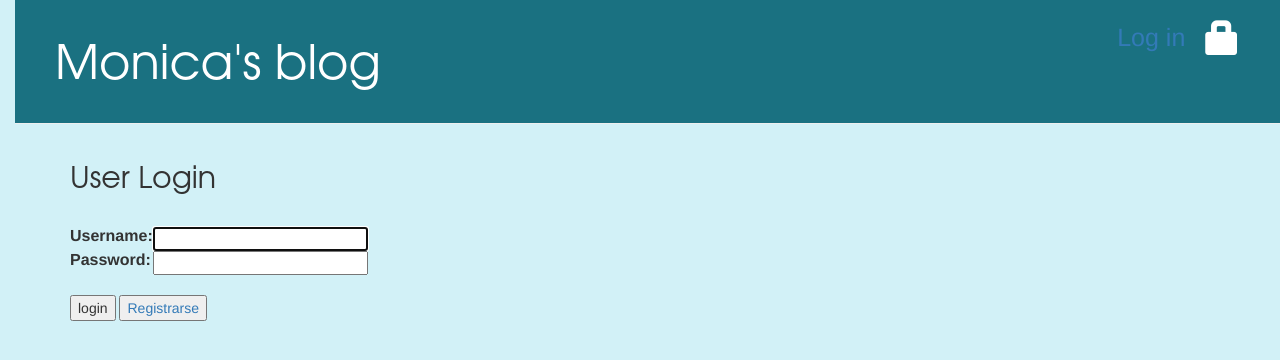
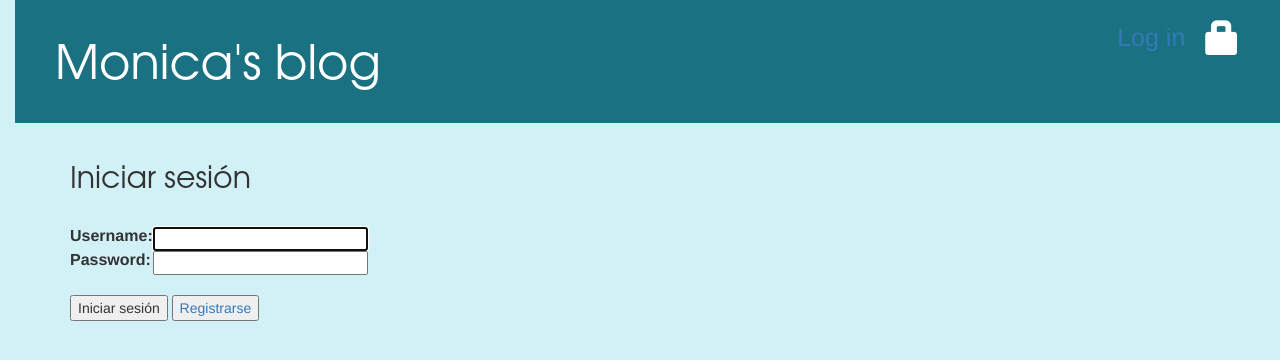
Before and after one commit to MCamposRom/my-first-blog, a Django app: page /acount/login/ in a window 1280 px wide. Shown: the top 360 px of the page. Run offline with Django 3.2, Linux system fonts and the light colour scheme; some libraries are stand-ins or nearby versions.

Commit message:
Registrar-IniciarSesion

```diff
--- a/blog/templates/registration/login.html
+++ b/blog/templates/registration/login.html
@@ -7,7 +7,7 @@
 
     <form method="post" action="{% url 'login' %}">
     {% csrf_token %}
-        <h2>User Login</h2>
+        <h2>Iniciar sesión</h2>
         <br>
         <table>
         <tr>
@@ -20,7 +20,7 @@
         </tr>
         </table>
         <br>
-        <input type="submit" value="login" />
+        <input type="submit" value="Iniciar sesión" />
         <input type="hidden" name="next" value="{{ next }}" />
         <a href="/register"><input type="submit" value="Registrarse"></input></a>
     </form>
--- a/blog/templates/registration/register.html
+++ b/blog/templates/registration/register.html
@@ -7,7 +7,7 @@
         {{ form.as_p }}
         {% csrf_token %}
         <button type="submit">Registrar</button>
-        <a href="/login"><input type="submit" value="Iniciar sesión"></input></a>
+        <a href="{% url 'login' %}"><input type="submit" value="Iniciar sesión"></input></a>
     </form>
     <hr />
 {% endblock %}
```
